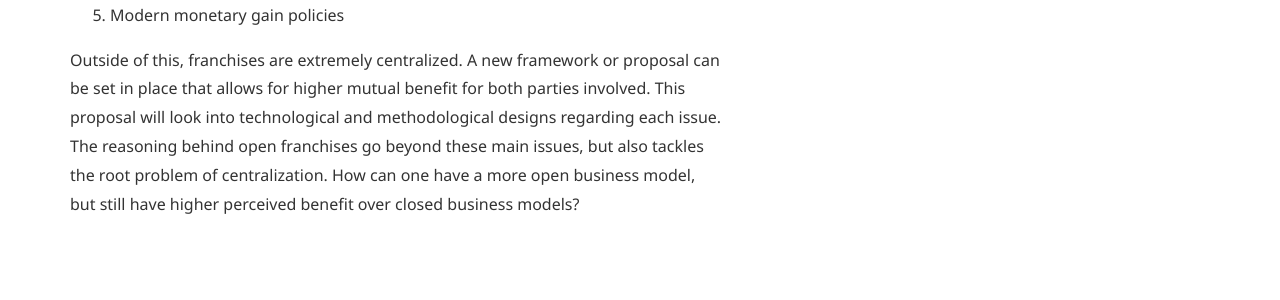
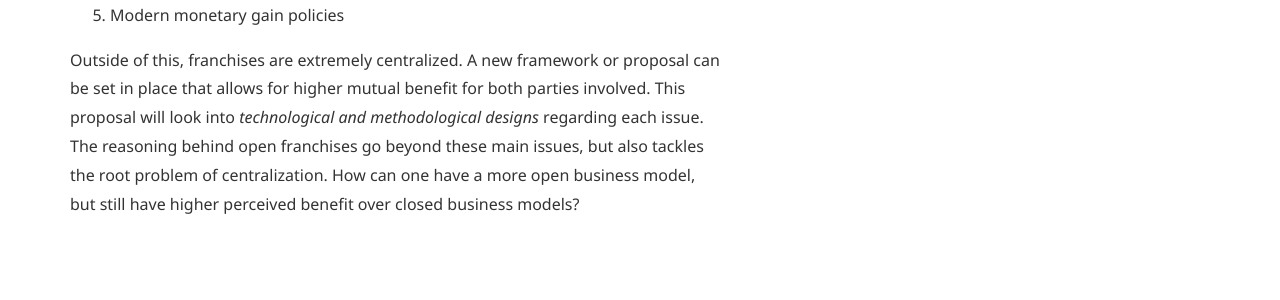
Before and after one commit to Open-Franchise/open-franchise.github.io, a Jekyll site: the page built from about.md, in a window 1280 px wide. Shown: the part 1025-1325 px from the top of the page. Built offline with Jekyll 4.4.1, drawn with Linux system fonts in a browser that asks for light colours; some web fonts are replaced.

```diff
--- a/about.md
+++ b/about.md
@@ -37,4 +37,4 @@ The Open Franchise Project was built on the idea of open-sourced disruptive ente
 4. Integrations of technology
 4. Modern monetary gain policies
 
-Outside of this, franchises are extremely centralized. A new framework or proposal can be set in place that allows for higher mutual benefit for both parties involved. This proposal will look into technological and methodological designs regarding each issue. The reasoning behind open franchises go beyond these main issues, but also tackles the root problem of centralization. How can one have a more open business model, but still have higher perceived benefit over closed business models?
+Outside of this, franchises are extremely centralized. A new framework or proposal can be set in place that allows for higher mutual benefit for both parties involved. This proposal will look into *technological and methodological designs* regarding each issue. The reasoning behind open franchises go beyond these main issues, but also tackles the root problem of centralization. How can one have a more open business model, but still have higher perceived benefit over closed business models?
```
